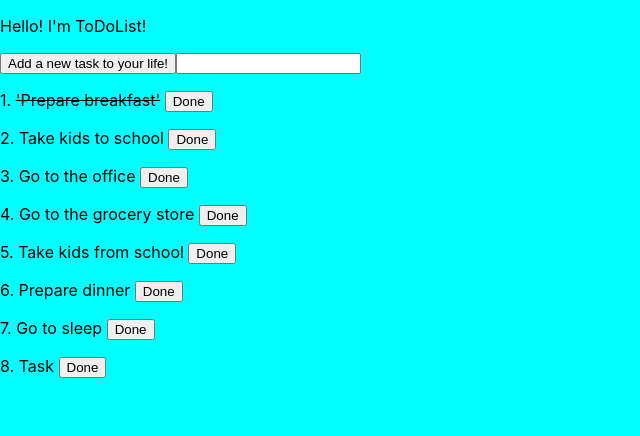
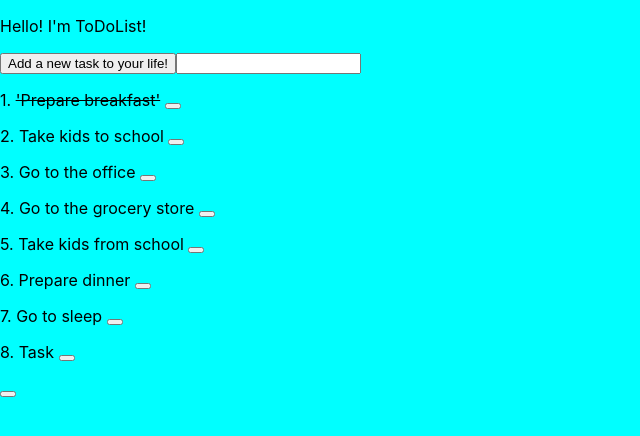
Before and after one commit to DimonKeval/todolist, a React (Create React App) app: page / in a window 1280 px wide. Shown: the top 436 px of the page, without its empty margins (0-640 px from the left). Built offline with nearby package versions, Linux system fonts and the light colour scheme.

Commit message:
creating Button.jsx

```diff
--- a/src/App.js
+++ b/src/App.js
@@ -3,6 +3,7 @@ import './App.css';
 import {TaskButton} from './components/TaskButton.jsx'
 import {InputComponent} from "./components/InputComponent";
 import {ListComponent} from "./components/ListComponent";
+import {Button} from "./components/Button";
 
 export function App() {
   return (<>
@@ -10,6 +11,10 @@ export function App() {
       <TaskButton text='Add a new task to your life!' id='taskButton'/>
       <InputComponent/>
       <ListComponent/>
+      <Button
+      task = 'Task: '
+      onClick={()=>{}}
+      />
       </>
   );
 }
--- /dev/null
+++ b/src/components/Button.jsx
@@ -0,0 +1,6 @@
+import React from "react";
+
+export function Button(props){
+    return <button onClick={props.onClick}>
+    </button>
+}
--- a/src/components/ListComponent.jsx
+++ b/src/components/ListComponent.jsx
@@ -1,4 +1,5 @@
 import React from "react";
+import {Button} from "./Button";
 
 let arrayList = [
     {task: <strike>'Prepare breakfast'</strike>, button: <button onClick={taskButton}>Done</button>},
@@ -12,7 +13,7 @@ let arrayList = [
 
 
 export function taskButton(){
-
+console.log('test')
 }
 
 export function addTask(task){
@@ -26,7 +27,7 @@ export function deleteTask(taskNumber){
 
 function renderTask(el, index){
     return <div key={index}>
-    <p>{index+1}. {el.task}  {el.button}</p>
+    <p>{index+1}. {el.task}  <Button onClick={taskButton} task={el}>Done</Button></p>
     </div>;
 }
 
```
